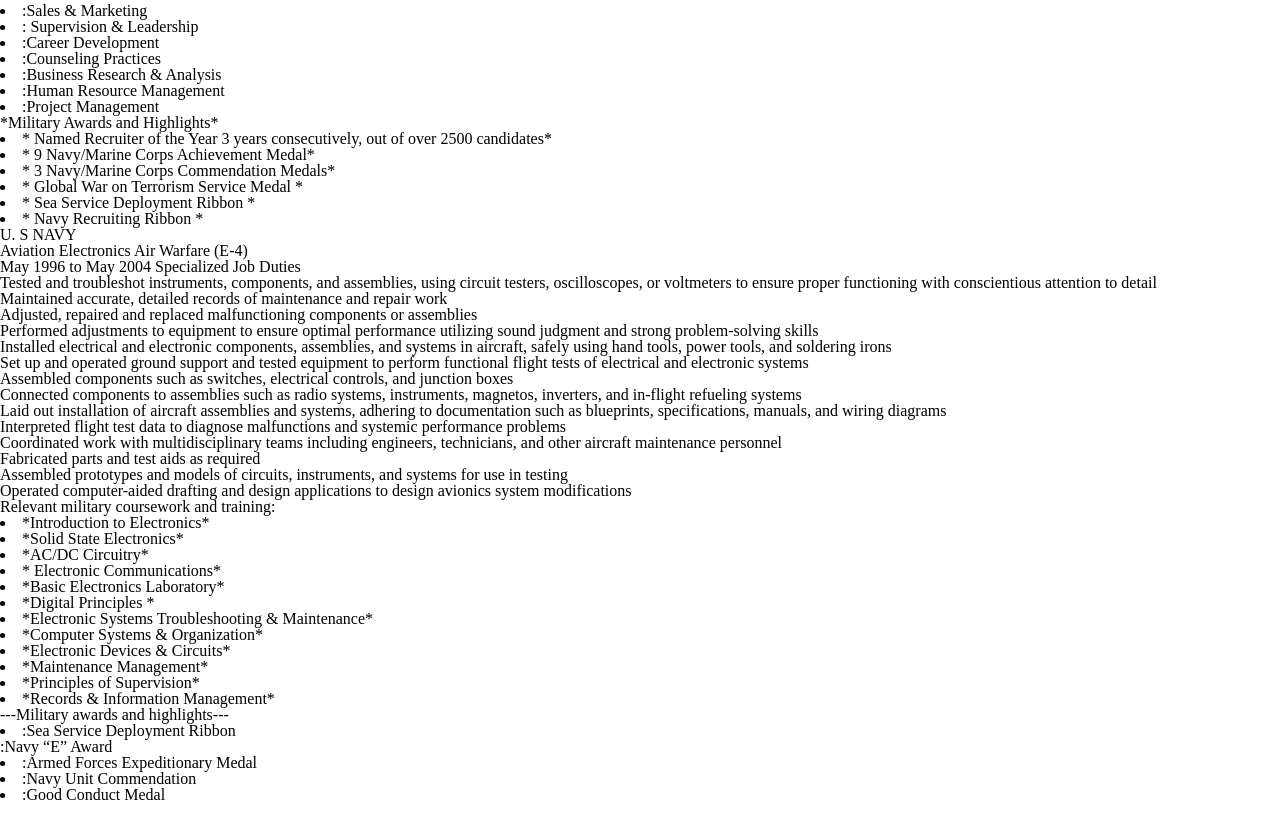
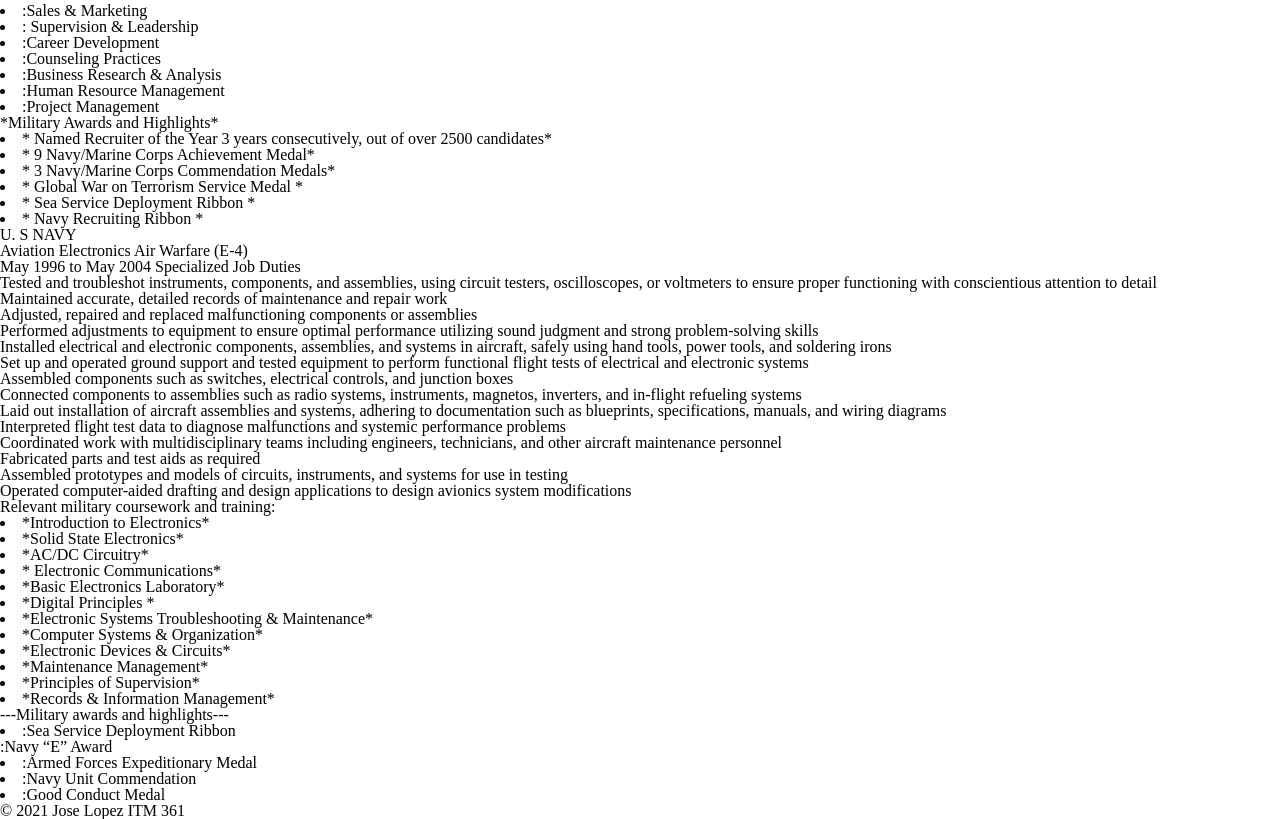
Before and after one commit to jlopez44/Project2.0, a plain HTML site: page resume/index.html in a window 1280 px wide. Shown: the part 461-1280 px from the top of the page. Drawn offline with Linux system fonts and the light colour scheme.

Commit message:
Validated the code and added text, and fixed minor mistakes

```diff
--- a/resume/index.html
+++ b/resume/index.html
@@ -121,3 +121,9 @@ May 1996 to May  2004 Specialized Job Duties
 </html>
 
 </p>
+
+<footer id="footer">
+<p>&copy; 2021 Jose Lopez ITM 361 </p>
+</footer>
+</body>
+</html>
```
